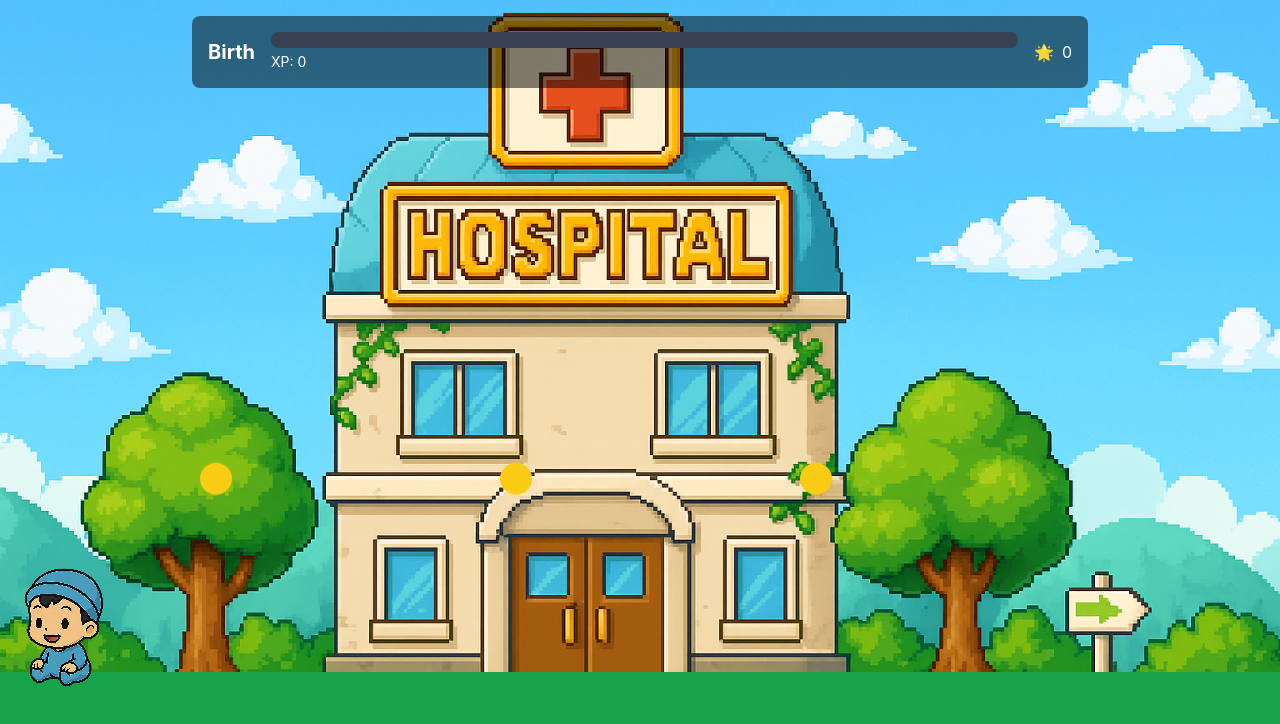
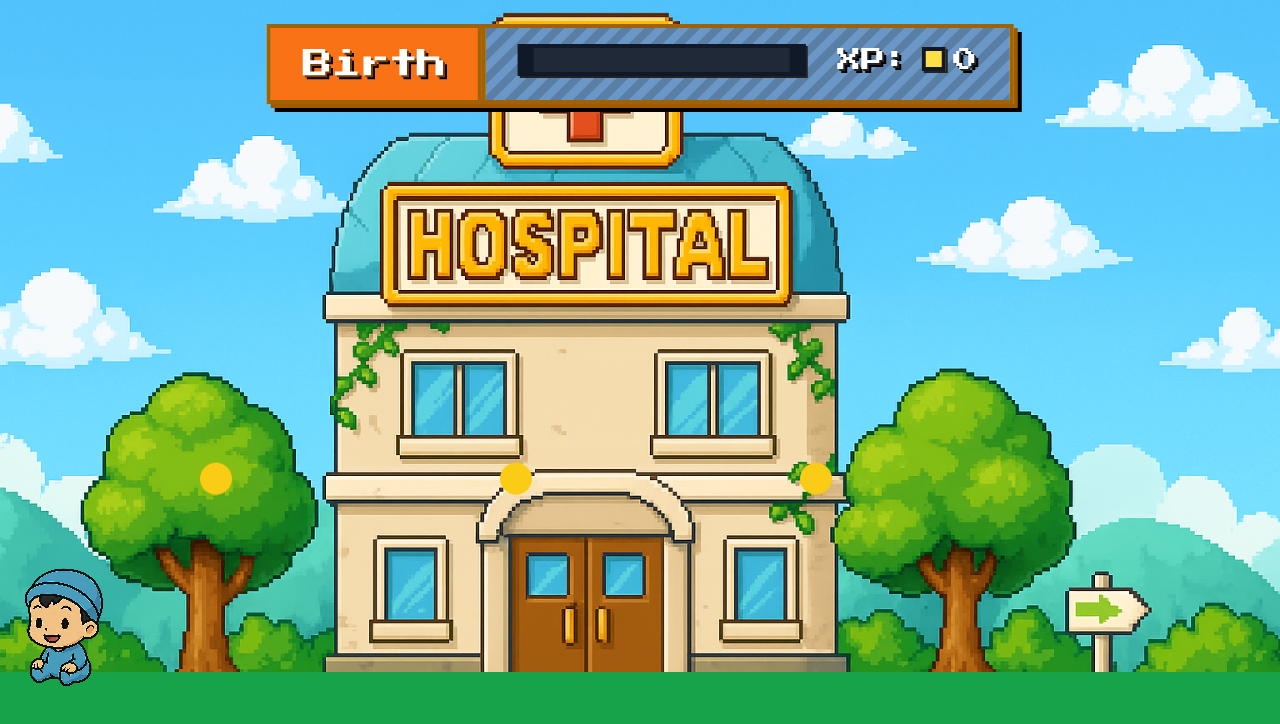
Before and after one commit to MeeralQureshi/maple-md, a React (Create React App) app: page /birth in a window 1280 px wide. Shown: the top 724 px of the page. Built offline with nearby package versions, Linux system fonts and the light colour scheme.

Commit message:
Update HUD to be more gamified

```diff
--- a/src/components/HUD.tsx
+++ b/src/components/HUD.tsx
@@ -5,29 +5,55 @@ const HUD: React.FC = () => {
   const { xp, collectibles, currentLevel } = useLevel();
 
   return (
-    <div className="fixed top-0 left-0 w-full p-4 z-50">
-      <div className="max-w-4xl mx-auto bg-black/50 rounded-lg p-4 text-white">
-        <div className="flex justify-between items-center">
-          {/* Level Title */}
-          <div className="text-xl font-bold">
+    <div className="fixed top-6 left-1/2 transform -translate-x-1/2 z-50">
+      <div className="flex flex-row items-stretch border-4 border-yellow-700 bg-yellow-400 shadow-pixel rounded-none px-0 py-0" style={{ boxShadow: '4px 4px 0 #a05a00, 8px 8px 0 #000' }}>
+        {/* Level Title */}
+        <div className="flex items-center justify-center px-8 py-4 border-r-4 border-yellow-700 bg-orange-500" style={{ minWidth: 160 }}>
+          <span
+            className="font-press-start text-3xl text-white"
+            style={{
+              textShadow: '2px 2px 0 #7a3f00, 4px 4px 0 #000',
+              letterSpacing: '-0.05em',
+            }}
+          >
             {currentLevel.name}
-          </div>
-
+          </span>
+        </div>
+        {/* XP Bar Section */}
+        <div className="flex flex-col justify-center px-8 py-4 bg-blue-300 border-l-4 border-yellow-700" style={{ minWidth: 420, background: 'repeating-linear-gradient(135deg, #5a7fa6 0 8px, #6b97c7 8px 16px)' }}>
           {/* XP Bar */}
-          <div className="flex-1 mx-4">
-            <div className="w-full bg-gray-700 rounded-full h-4">
+          <div className="flex items-center mb-2">
+            <div className="relative h-8 w-72 bg-gray-800 border-4 border-gray-900 rounded-none flex items-center" style={{ boxShadow: '2px 2px 0 #222' }}>
               <div
-                className="bg-maple-yellow h-4 rounded-full transition-all duration-300"
-                style={{ width: `${Math.min((xp % 100), 100)}%` }}
+                className="absolute left-0 top-0 h-full bg-maple-yellow"
+                style={{
+                  width: `${Math.min((xp % 100), 100)}%`,
+                  transition: 'width 0.3s',
+                  zIndex: 1,
+                }}
               />
+              {/* Pixel bar ends */}
+              <div className="absolute left-0 top-0 h-full w-3 bg-gray-900 z-10" />
+              <div className="absolute right-0 top-0 h-full w-3 bg-gray-900 z-10" />
             </div>
-            <div className="text-sm mt-1">XP: {xp}</div>
-          </div>
-
-          {/* Collectibles */}
-          <div className="flex items-center">
-            <span className="mr-2">🌟</span>
-            <span>{collectibles}</span>
+            {/* XP Icon */}
+            <span className="ml-6 flex items-center">
+              <span
+                className="font-press-start text-2xl text-white px-2"
+                style={{ textShadow: '2px 2px 0 #222, 4px 4px 0 #000' }}
+              >
+                XP:
+              </span>
+              <span className="inline-block align-middle ml-1" style={{ position: 'relative', top: 2 }}>
+                <span className="inline-block w-6 h-6 bg-yellow-300 border-4 border-gray-900" style={{ boxShadow: '2px 2px 0 #222' }} />
+              </span>
+              <span
+                className="font-press-start text-2xl text-white ml-2"
+                style={{ textShadow: '2px 2px 0 #222, 4px 4px 0 #000' }}
+              >
+                {xp}
+              </span>
+            </span>
           </div>
         </div>
       </div>
```
